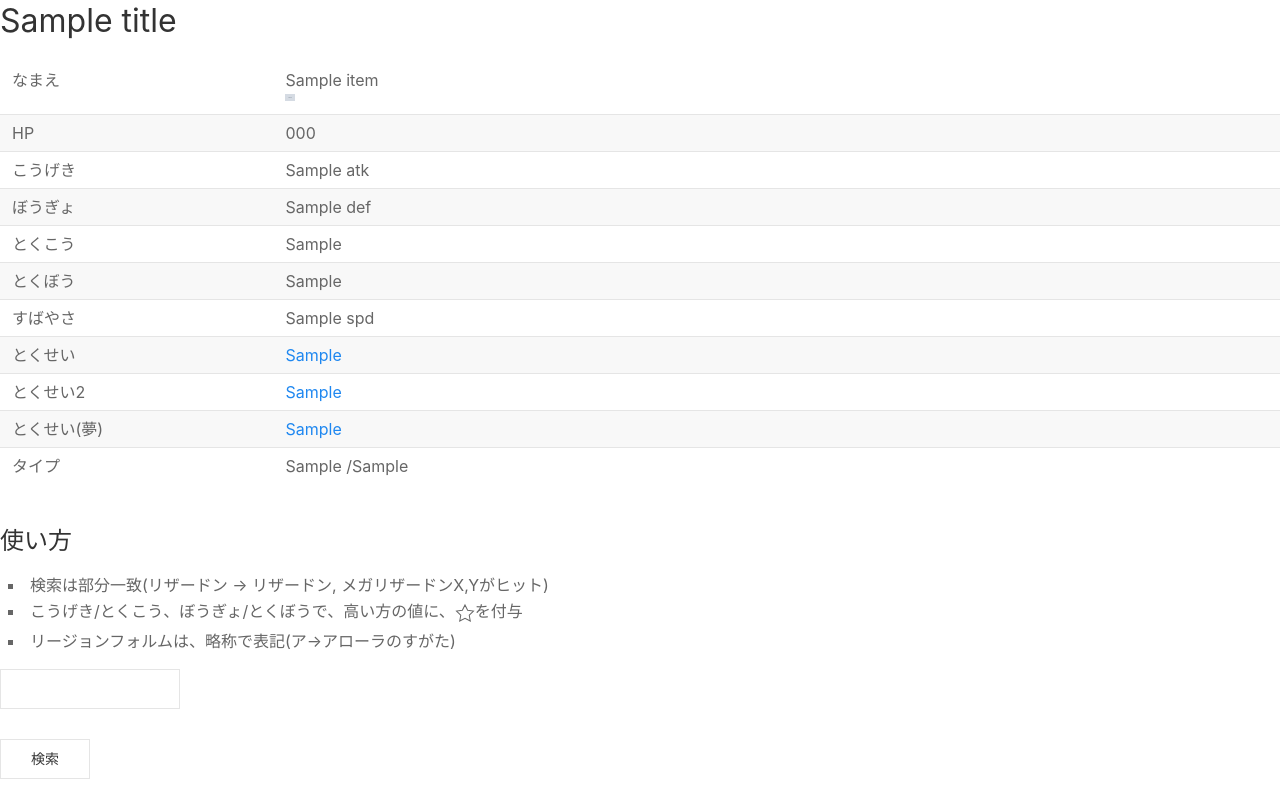
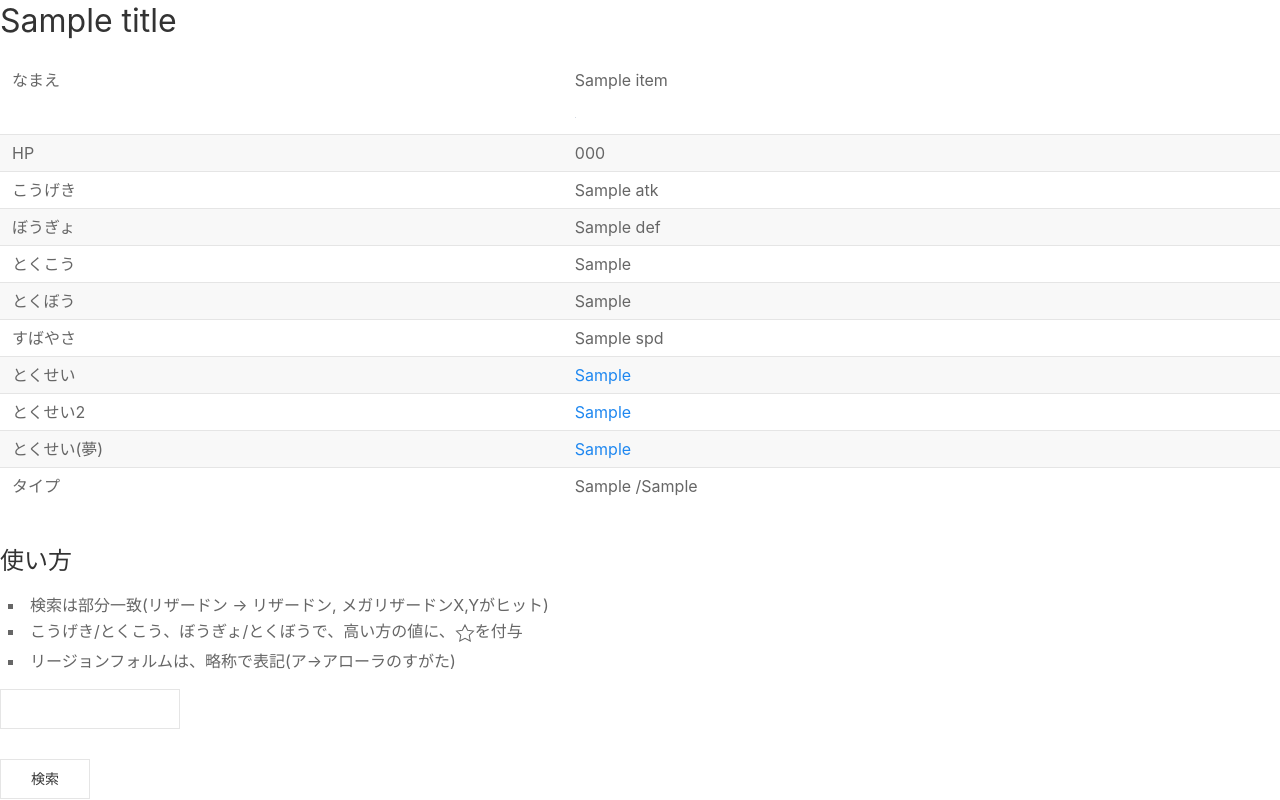
Before and after one commit to n0749086/Pokedex, a Flask app: template templates/poke_info.html in a window 1280 px wide. Run offline with Flask 2, Linux system fonts and the light colour scheme; the template is opened without the code that fills it: most values are stand-ins (such as "Sample title", 1, 10 or a date in 2020); grey boxes marked "Sample" are stand-in pictures.

Commit message:
Update poke_info.html
split img section
use uk-img

```diff
--- a/templates/poke_info.html
+++ b/templates/poke_info.html
@@ -7,8 +7,13 @@
         <tr>
             <td>なまえ</td>
             {% for item in info -%}
-            <td>{{ item.name }}<br>
-            <img src="{{ item.img_path }}" width="{{ item.img_size }}%" height="{{ item.img_size }}%"></td>
+                <td>{{ item.name }}</td>
+            {%- endfor %}
+        </tr>
+        <tr>
+            <td></td>
+            {% for item in info -%}
+                <td><img data-src="{{ item.img_path }}" width="{{ item.img_size }}" height="{{ item.img_size }}" uk-img></td>
             {%- endfor %}
         </tr>
     </thead>
```
